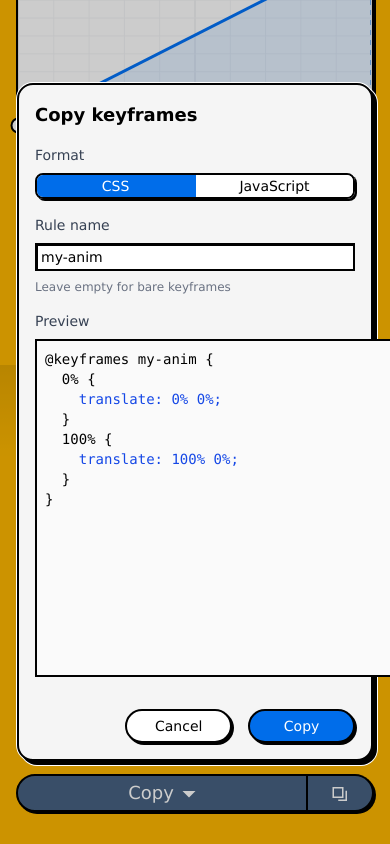
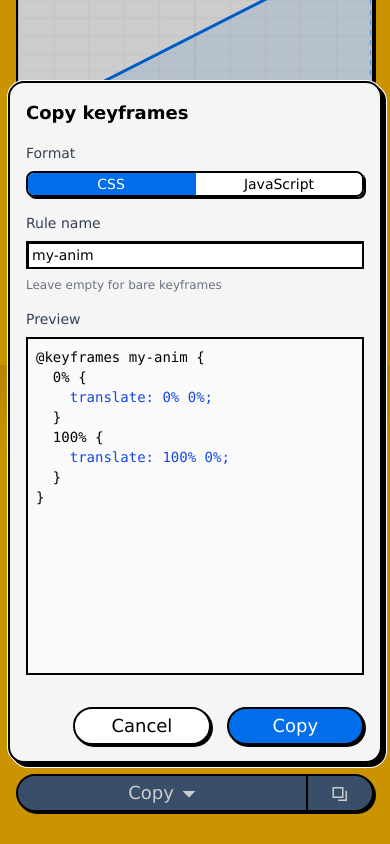
Before and after one commit to gillibrand/keyframe-click, a React (Vite) app: page / in a window 390 px wide. Both pictures are taken after a click on the button "Copy". Shown: the part 186-1030 px from the top of the page. Built offline with nearby package versions, Linux system fonts and the light colour scheme.

Commit message:
Fix dialog width on mobile

```diff
--- a/src/app/Banner.tsx
+++ b/src/app/Banner.tsx
@@ -1,5 +1,5 @@
 import Github from "@images/github-mark.svg?react";
-import { isDevMode } from "@util";
+import { isDevMode, IsTouch } from "@util";
 import { BannerLink } from "./BannerLink";
 
 export function Banner() {
@@ -15,7 +15,7 @@ export function Banner() {
           <BannerLink href="#/demos">Demos</BannerLink>
           <BannerLink href="#/about">About</BannerLink>
 
-          {isDevMode && <BannerLink href="#/debug">dev</BannerLink>}
+          {!IsTouch && isDevMode && <BannerLink href="#/debug">dev</BannerLink>}
         </nav>
 
         <div className="text-light hidden-at-small ml-auto flex items-center gap-4 py-2">
--- a/src/export/Dialog.tsx
+++ b/src/export/Dialog.tsx
@@ -30,6 +30,8 @@ interface DialogProps extends PropsWithChildren {
    * end side of the page for now.
    */
   near?: HTMLElement;
+
+  className?: string;
 }
 
 const AnimOptions = {
@@ -57,7 +59,7 @@ function isSmallScreen() {
  * consistent styling. Open like a popover with a tail near the opening button.
  */
 export const Dialog = forwardRef<DialogApi, DialogProps>(function Dialog(
-  { open, onClose, label, hideLabel, children, onSubmit, id, near },
+  { open, onClose, label, hideLabel, children, onSubmit, id, near, className },
   apiRef
 ) {
   const dialogRef = useRef<HTMLDialogElement>(null);
@@ -171,6 +173,7 @@ export const Dialog = forwardRef<DialogApi, DialogProps>(function Dialog(
 
   const isSmall = isSmallScreen();
 
+  console.info(">>> near", near);
   return createPortal(
     <dialog
       ref={dialogRef}
@@ -185,12 +188,13 @@ export const Dialog = forwardRef<DialogApi, DialogProps>(function Dialog(
       }}
       className={clsx(
         // Layout and appearance
-        "z-dialog bg-neo-white border-neo fixed overflow-visible rounded-2xl p-0 text-sm",
+        "z-dialog bg-neo-white border-neo fixed overflow-visible rounded-2xl p-0 text-lg sm:text-sm",
         // Shadow when open with white outline
         "shadow-[4px_4px_0_0_black,0_0_0_1px_white,4px_4px_0_1px_white]",
         // Popover origin
         near ? "origin-top-right" : "origin-top-center",
-        "backdrop:bg-black/20 backdrop:opacity-0 backdrop:transition-opacity backdrop:duration-150 [&.is-open::backdrop]:opacity-100"
+        "backdrop:bg-black/20 backdrop:opacity-0 backdrop:transition-opacity backdrop:duration-150 [&.is-open::backdrop]:opacity-100",
+        className
       )}
     >
       {!isSmallScreen() && near && (
--- a/src/export/ExportDialog.tsx
+++ b/src/export/ExportDialog.tsx
@@ -75,6 +75,7 @@ export function ExportDialog({ open, onClose, layers, id, near }: Props) {
       onSubmit={handleSubmit}
       id={id}
       near={near}
+      className="w-[calc(100%-1rem)] max-w-full text-base sm:w-sm"
     >
       <DialogBody ref={parentRef}>
         <div className="stacked-label">
@@ -115,7 +116,7 @@ export function ExportDialog({ open, onClose, layers, id, near }: Props) {
           <code
             className={clsx(
               "overflow-auto border-2 border-black bg-neutral-50 p-2",
-              "h-96 max-h-[min(40vh,calc(100vh-30rem))] min-h-12 min-w-sm"
+              "h-96 max-h-[min(40vh,calc(100vh-30rem))] min-h-12"
             )}
             aria-labelledby={previewLabelId}
           >
--- a/src/pages/TimelinePage/TimelinePage.tsx
+++ b/src/pages/TimelinePage/TimelinePage.tsx
@@ -508,7 +508,7 @@ export function TimelinePage() {
           onClose={stopExporting}
           layers={layers}
           id={exportDialogId}
-          near={copyButtonRef.current ?? undefined}
+          near={!IsTouch && copyButtonRef.current ? copyButtonRef.current : undefined}
         />
       )}
 
```
